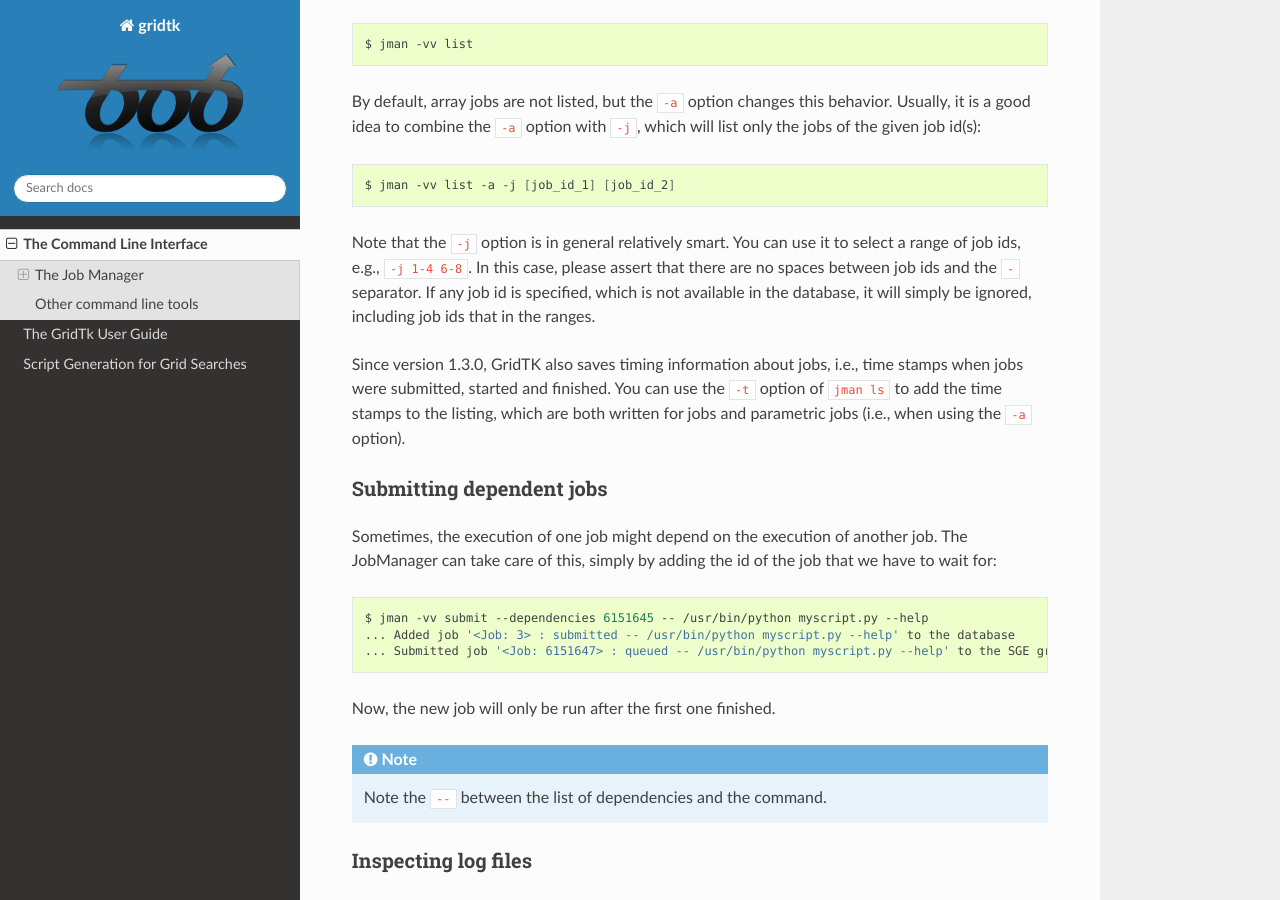
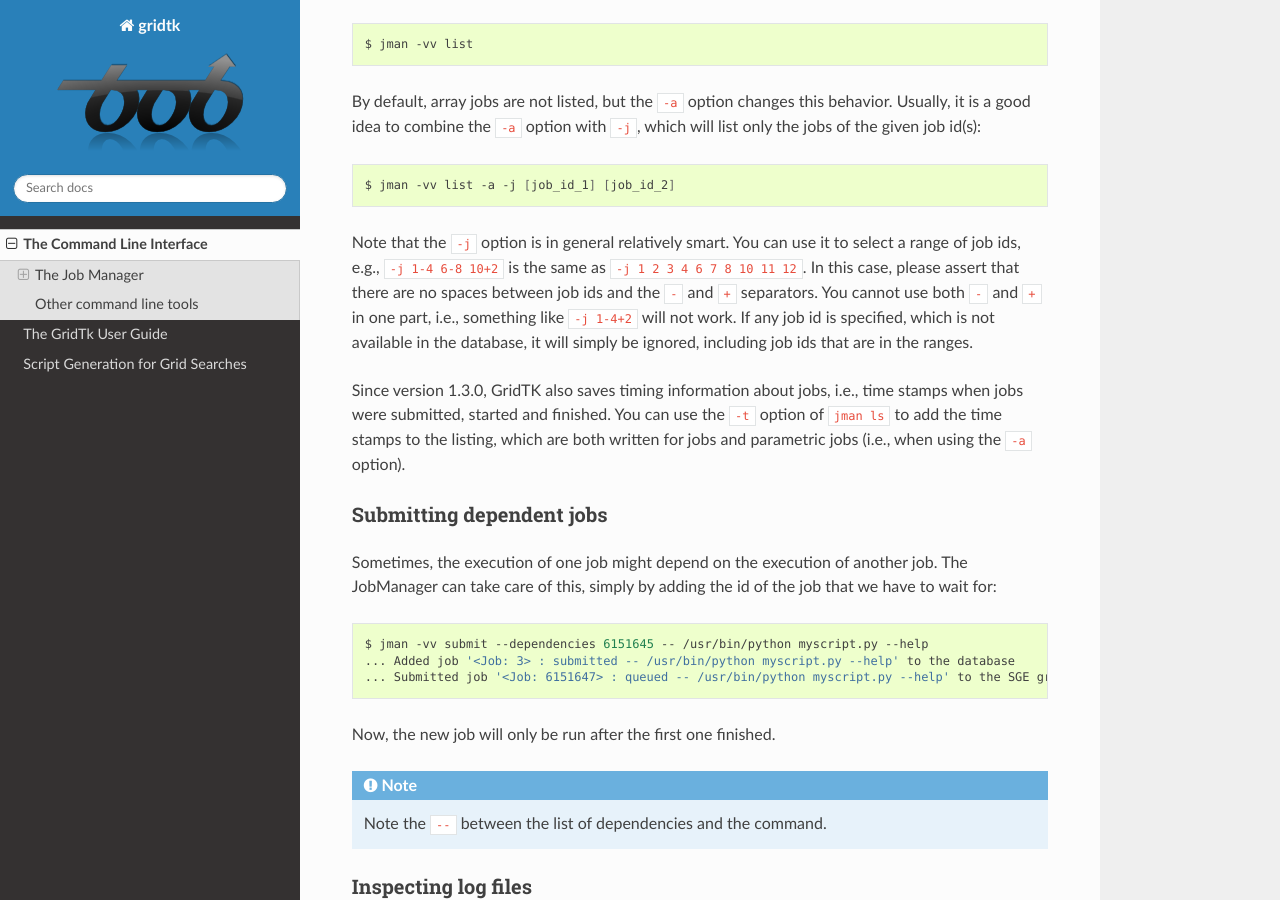
Before and after one commit to bioidiap/gridtk, a Sphinx documentation site: the page built from doc/manual.rst, in a window 1280 px wide and 900 px high, scrolled down 3092 px. Built offline with Sphinx 7.4.7 and the Read the Docs theme 2.0.0, drawn with Linux system fonts in a browser that asks for light colours; the version number could not be read and is left out.

Commit message:
Accept a plus sign for specifying the job ranges

```diff
--- a/doc/manual.rst
+++ b/doc/manual.rst
@@ -170,11 +170,13 @@ which will list only the jobs of the given job id(s):
 
    $ jman -vv list -a -j [job_id_1] [job_id_2]
 
-Note that the ``-j`` option is in general relatively smart.  You can use it to
-select a range of job ids, e.g., ``-j 1-4 6-8``.  In this case, please assert
-that there are no spaces between job ids and the ``-`` separator.  If any job
-id is specified, which is not available in the database, it will simply be
-ignored, including job ids that in the ranges.
+Note that the ``-j`` option is in general relatively smart. You can use it to
+select a range of job ids, e.g., ``-j 1-4 6-8 10+2`` is the same as
+``-j 1 2 3 4 6 7 8 10 11 12``.  In this case, please assert that there are no
+spaces between job ids and the ``-`` and ``+`` separators. You cannot use both
+``-`` and ``+`` in one part, i.e., something like ``-j 1-4+2`` will not work.
+If any job id is specified, which is not available in the database, it will
+simply be ignored, including job ids that are in the ranges.
 
 Since version 1.3.0, GridTK also saves timing information about jobs, i.e.,
 time stamps when jobs were submitted, started and finished.  You can use the
```
Also changed, not shown: 2 other files.
